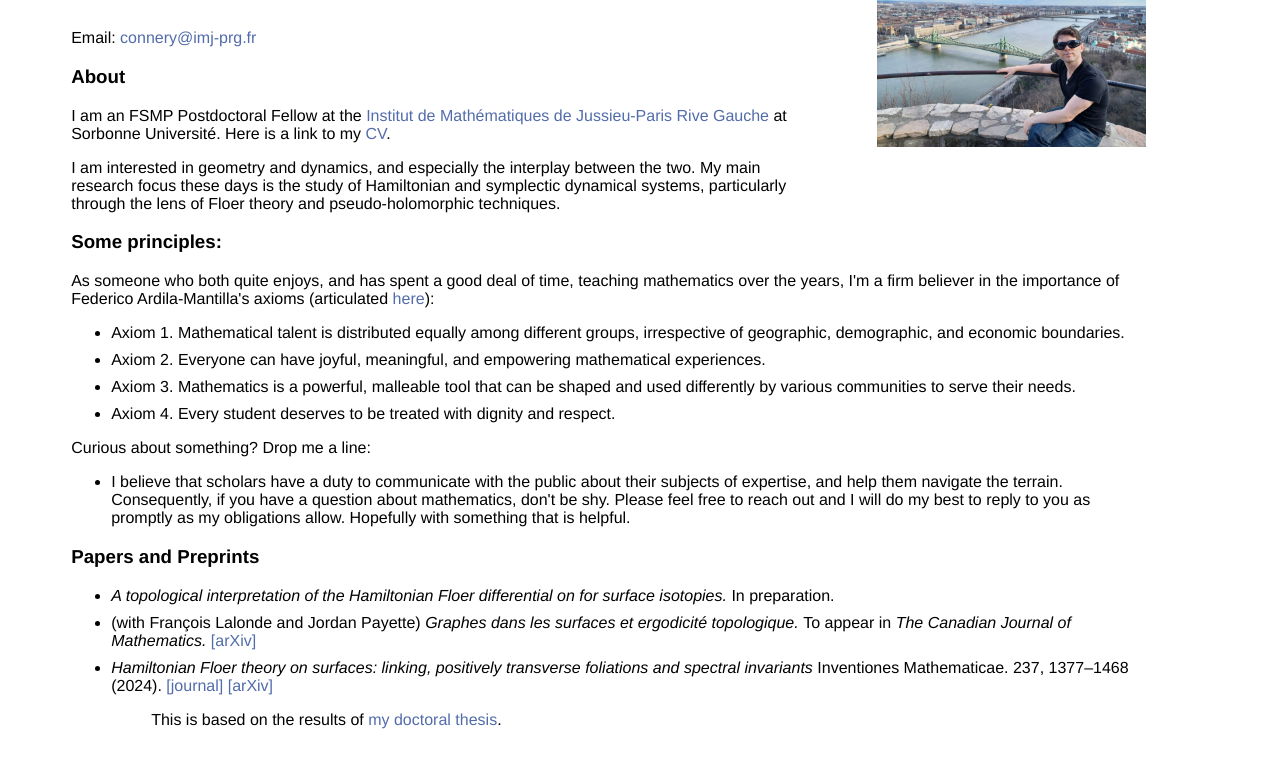
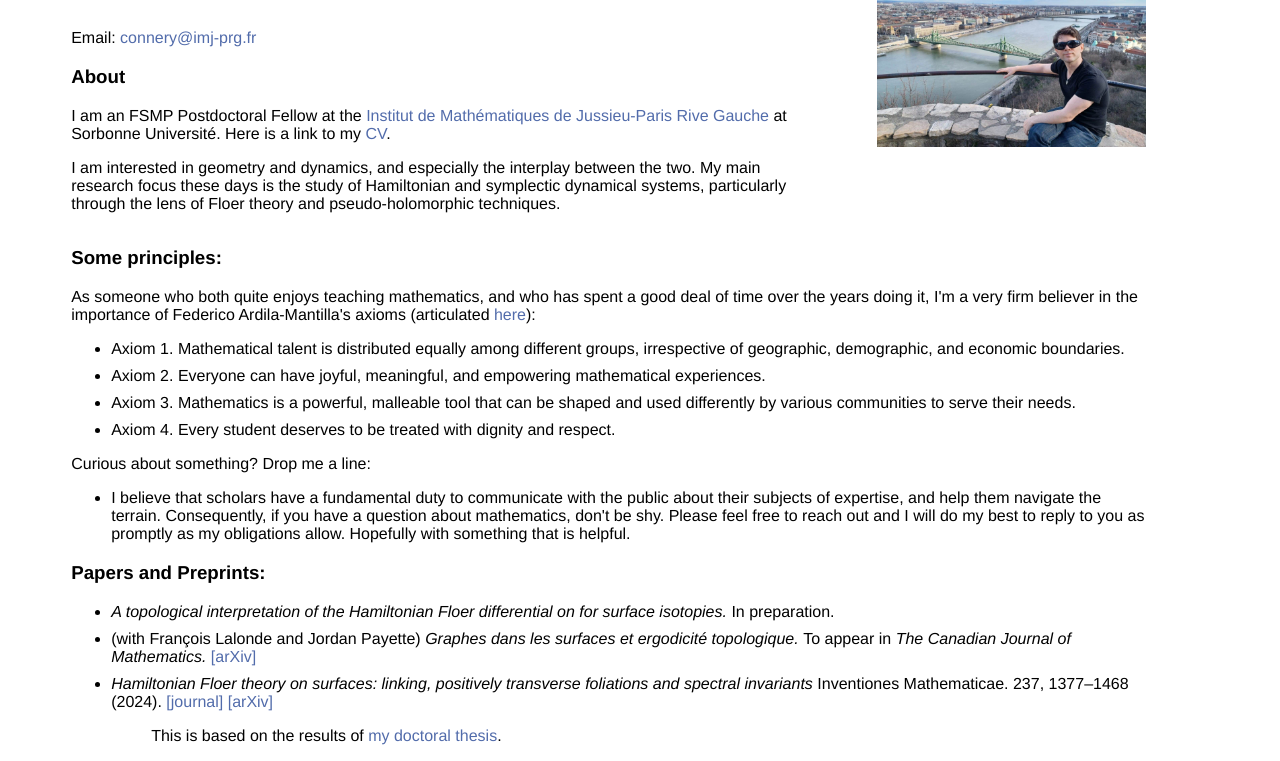
Before and after one commit to dconnery-grigg/dconnery-grigg.github.io, a plain HTML site: page index.html in a window 1280 px wide. Shown: the part 98-859 px from the top of the page. Drawn offline with Linux system fonts and the light colour scheme.

Commit message:
Update index.html

```diff
--- a/index.html
+++ b/index.html
@@ -18,15 +18,17 @@
   I am an FSMP Postdoctoral Fellow at the <a href="https://www.imj-prg.fr/en/">Institut de Mathématiques de Jussieu-Paris Rive Gauche</a> at Sorbonne Université.
  Here is a link to my <a href="https://dconnery-grigg.github.io/CV2024.pdf">CV</a>.
  </p>
-I am interested in geometry and dynamics, and especially the interplay between the two. My main research focus these days is the study of Hamiltonian and symplectic dynamical systems, particularly through the lens of Floer theory and pseudo-holomorphic techniques.
-
+<p>
+I am interested in geometry and dynamics, and especially the interplay between the two.
+My main research focus these days is the study of Hamiltonian and symplectic dynamical systems, particularly through the lens of Floer theory and pseudo-holomorphic techniques.
+</p>
  </div>
 
  <div class="col2"> <br> <br> <img title="A lovely day in Budapest" id="dcg" src="WebsitePhoto.jpg" width="100%">
  </div></div>
 
 <h3> Some principles: </h3>
-  As someone who both quite enjoys, and has spent a good deal of time, teaching mathematics over the years, I'm a firm believer in the importance of Federico Ardila-Mantilla's axioms (articulated <a href="https://www.ams.org/publications/journals/notices/201610/rnoti-p1164.pdf">here</a>):
+  As someone who both quite enjoys teaching mathematics, and who has spent a good deal of time over the years doing it, I'm a very firm believer in the importance of Federico Ardila-Mantilla's axioms (articulated <a href="https://www.ams.org/publications/journals/notices/201610/rnoti-p1164.pdf">here</a>):
    <ul>
   <li> Axiom 1. Mathematical talent is distributed equally among different groups, irrespective of geographic, demographic, and economic boundaries. </li>
   <li> Axiom 2. Everyone can have joyful, meaningful, and empowering mathematical experiences. </li>
@@ -35,10 +37,10 @@ I am interested in geometry and dynamics, and especially the interplay between t
   </ul>
   Curious about something? Drop me a line:
   <ul>
-    <li>I believe that scholars have a duty to communicate with the public about their subjects of expertise, and help them navigate the terrain. Consequently, if you have a question about mathematics, don't be shy. Please feel free to reach out and I will do my best to reply to you as promptly as my obligations allow. Hopefully with something that is helpful.</li>
+    <li>I believe that scholars have a fundamental duty to communicate with the public about their subjects of expertise, and help them navigate the terrain. Consequently, if you have a question about mathematics, don't be shy. Please feel free to reach out and I will do my best to reply to you as promptly as my obligations allow. Hopefully with something that is helpful.</li>
   </ul>
 
-<h3>Papers and Preprints</h3>
+<h3>Papers and Preprints:</h3>
 
  <ul>
    <li> <i> A topological interpretation of the Hamiltonian Floer differential on for surface isotopies. </i> In preparation. </li>
```
